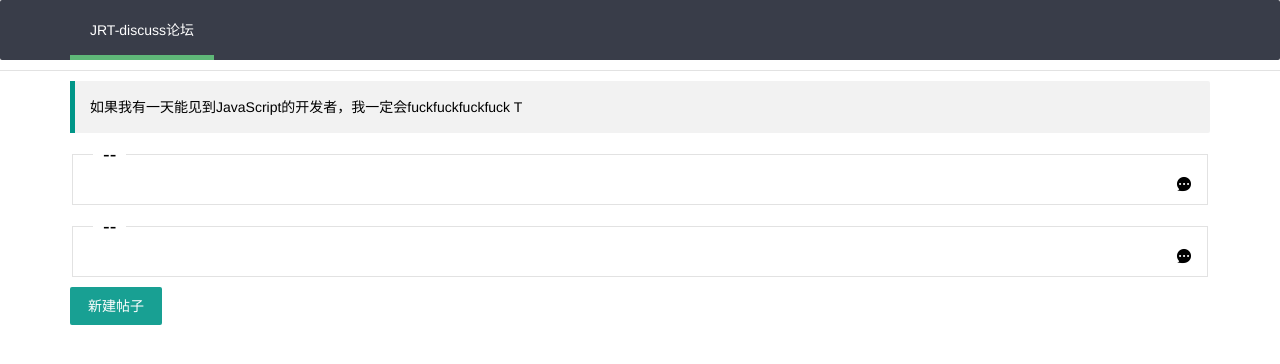
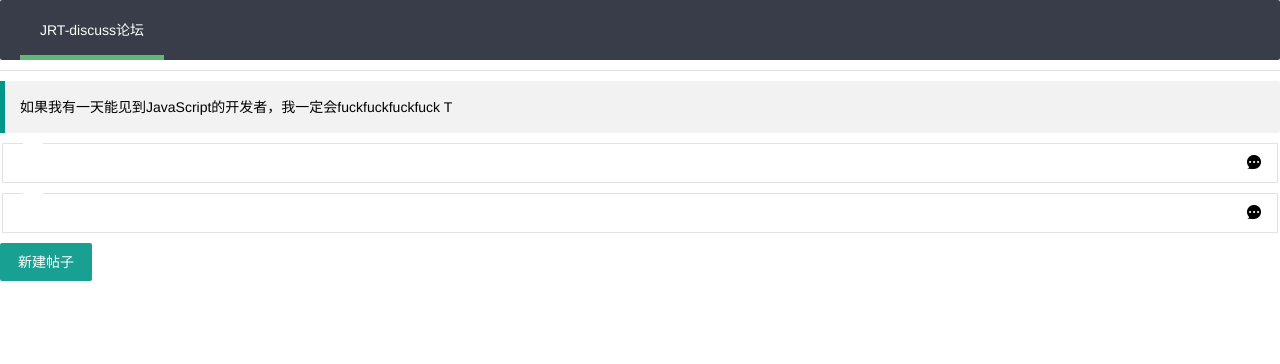
Before and after one commit to JRT-FOREVER/JRT-discuss, a plain HTML site: page index.html in a window 1280 px wide. Drawn offline with Linux system fonts and the light colour scheme; no server answers.

Commit message:
remove layui-main

```diff
--- a/index.html
+++ b/index.html
@@ -12,24 +12,25 @@
 
 <body>
   <ul class="layui-nav" lay-filter="">
-    <div class="layui-main">
       <li class="layui-nav-item layui-this"><a href="">JRT-discuss论坛</a></li>
-    </div>
   </ul>
 
   <hr/>
 
-<div id="discuss" class="layui-main">
+<div id="discuss">
   <blockquote class="layui-elem-quote">如果我有一天能见到JavaScript的开发者，我一定会fuckfuckfuckfuck T</blockquote>
 
   <div id="myDiv"></div>
   <ul id="myDiv">
     <li v-for="(item, index) in items">
       <fieldset class="layui-elem-field">
-        <legend><a v-bind:href="[ item.html_url ]" >{{ item.title }}</a>--{{ item.updated_at }}</legend>
+        <legend><a v-bind:href="[ item.html_url ]" >{{ item.title }}</a></legend>
         <div class="layui-field-box">
           {{ item.body }}
-          <div align="right" ><i class="layui-icon">&#xe611;</i>{{ item.comments }}</div>
+          <div align="right">
+            <div><i class="layui-icon">&#xe611;</i>{{ item.comments }}</div>
+            <div>{{ item.updated_at }}</div>
+          </div>
         </div>
       </fieldset>
       <!--{{ index }}
```
